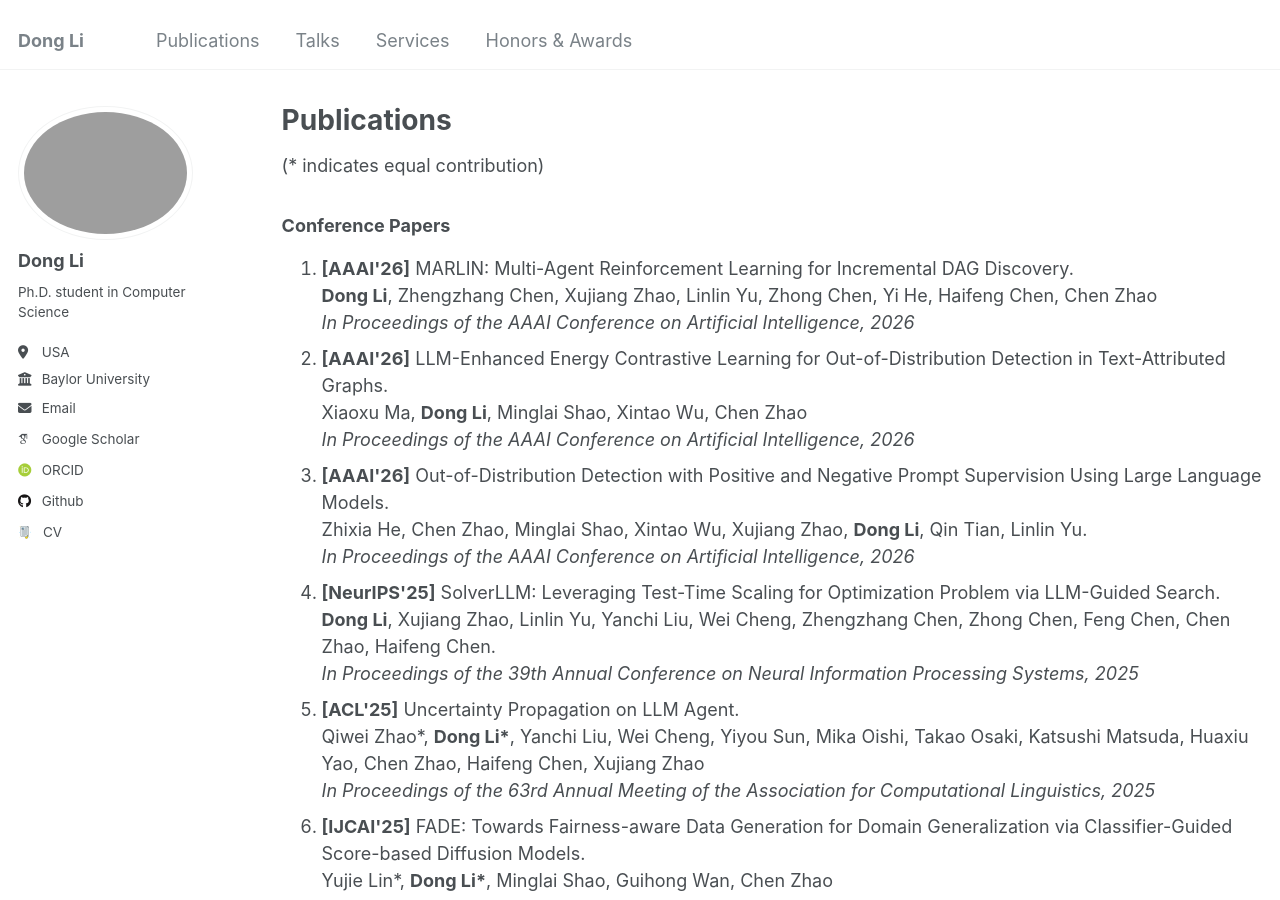
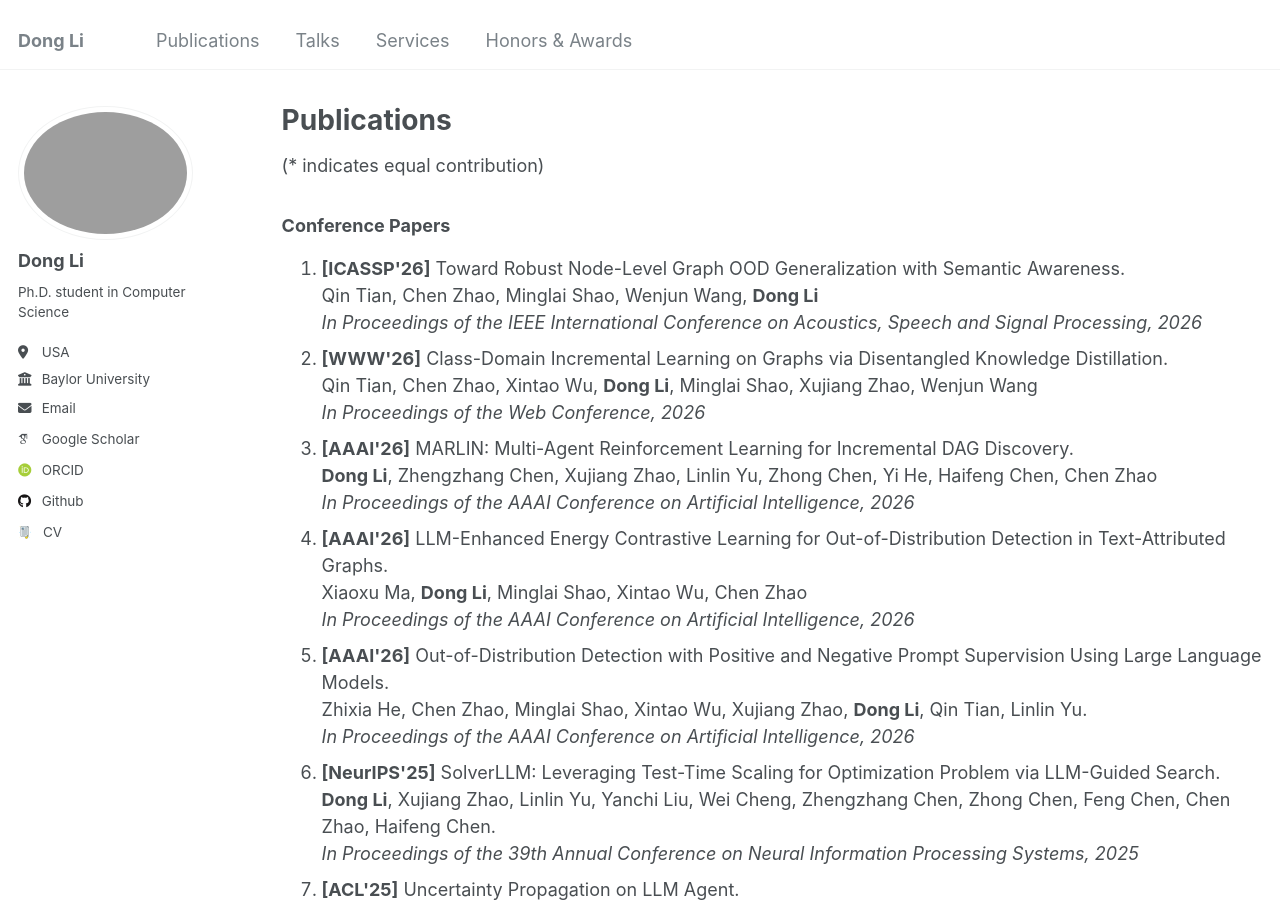
Before and after one commit to TurkeyWatanabe/dongli, a Jekyll site: the page built from _pages/publications.html, in a window 1280 px wide and 900 px high. Built offline with Jekyll 4.4.1, drawn with Linux system fonts in a browser that asks for light colours; some web fonts are replaced; some of the changed text lies outside the part shown.

Commit message:
Update publications.html

```diff
--- a/_pages/publications.html
+++ b/_pages/publications.html
@@ -15,6 +15,15 @@ author_profile: true
 <h3>Conference Papers</h3>
 
 <ol>
+
+  <li><strong>[ICASSP'26]</strong> Toward Robust Node-Level Graph OOD Generalization with Semantic Awareness. <br>
+  Qin Tian, Chen Zhao, Minglai Shao, Wenjun Wang, <strong>Dong Li</strong> <br>
+  <em>In Proceedings of the IEEE International Conference on Acoustics, Speech and Signal Processing, 2026</em></li>
+
+  <li><strong>[WWW'26]</strong> Class-Domain Incremental Learning on Graphs via Disentangled Knowledge Distillation. <br>
+  Qin Tian, Chen Zhao, Xintao Wu, <strong>Dong Li</strong>, Minglai Shao, Xujiang Zhao, Wenjun Wang <br>
+  <em>In Proceedings of the Web Conference, 2026</em></li>
+
   <li><strong>[AAAI'26]</strong> MARLIN: Multi-Agent Reinforcement Learning for Incremental DAG Discovery. <br>
   <strong>Dong Li</strong>, Zhengzhang Chen, Xujiang Zhao, Linlin Yu, Zhong Chen, Yi He, Haifeng Chen, Chen Zhao <br>
   <em>In Proceedings of the AAAI Conference on Artificial Intelligence, 2026</em></li>
@@ -115,6 +124,11 @@ author_profile: true
 <h3>Preprints</h3>
 
 <ol>
+
+  <li>Histopathology-centered Computational Evolution of Spatial Omics: Integration, Mapping, and Foundation Models.<br>
+  Ninghui Hao, Xinxing Yang, Boshen Yan, \textbf{Dong Li}, Junzhou Huang, Xintao Wu, Emily S. Ruiz, Arlene Ruiz de Luzuriaga, Chen Zhao, Guihong Wan
+  <em>ArXiv preprint, 2601.07826</em></li>
+
   <li>Explainable Image-Centric Forgery Detection: A Survey.<br>
   Xinyu Wu, Xiaohui Chen, Xintao Wu, <strong>Dong Li</strong>strong>, Zhong Chen, Yi He, Chen Zhao.
   <em>TechRxiv preprint, DOI: 10.36227/techrxiv.176101439.91738583/v1</em></li>
```
